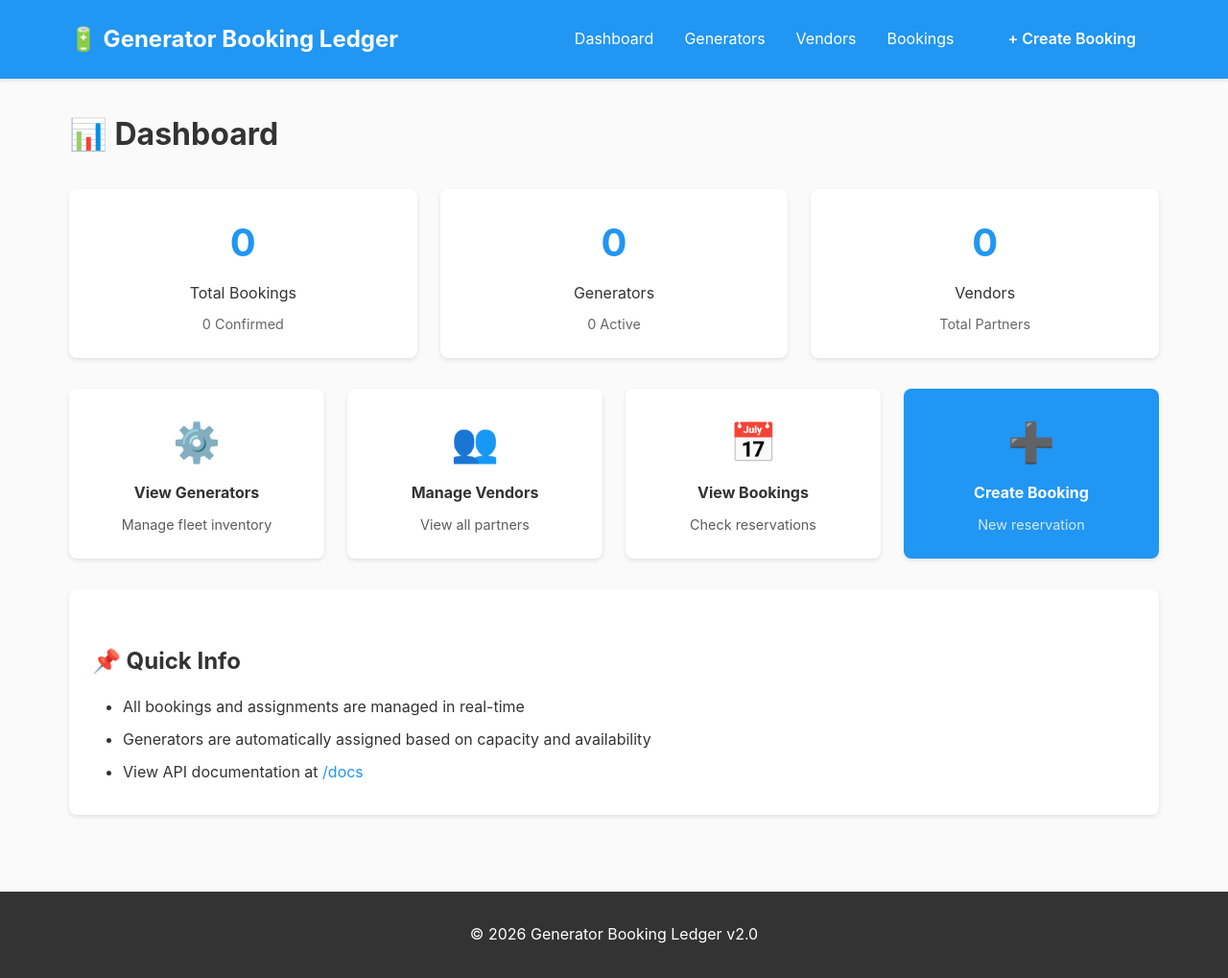
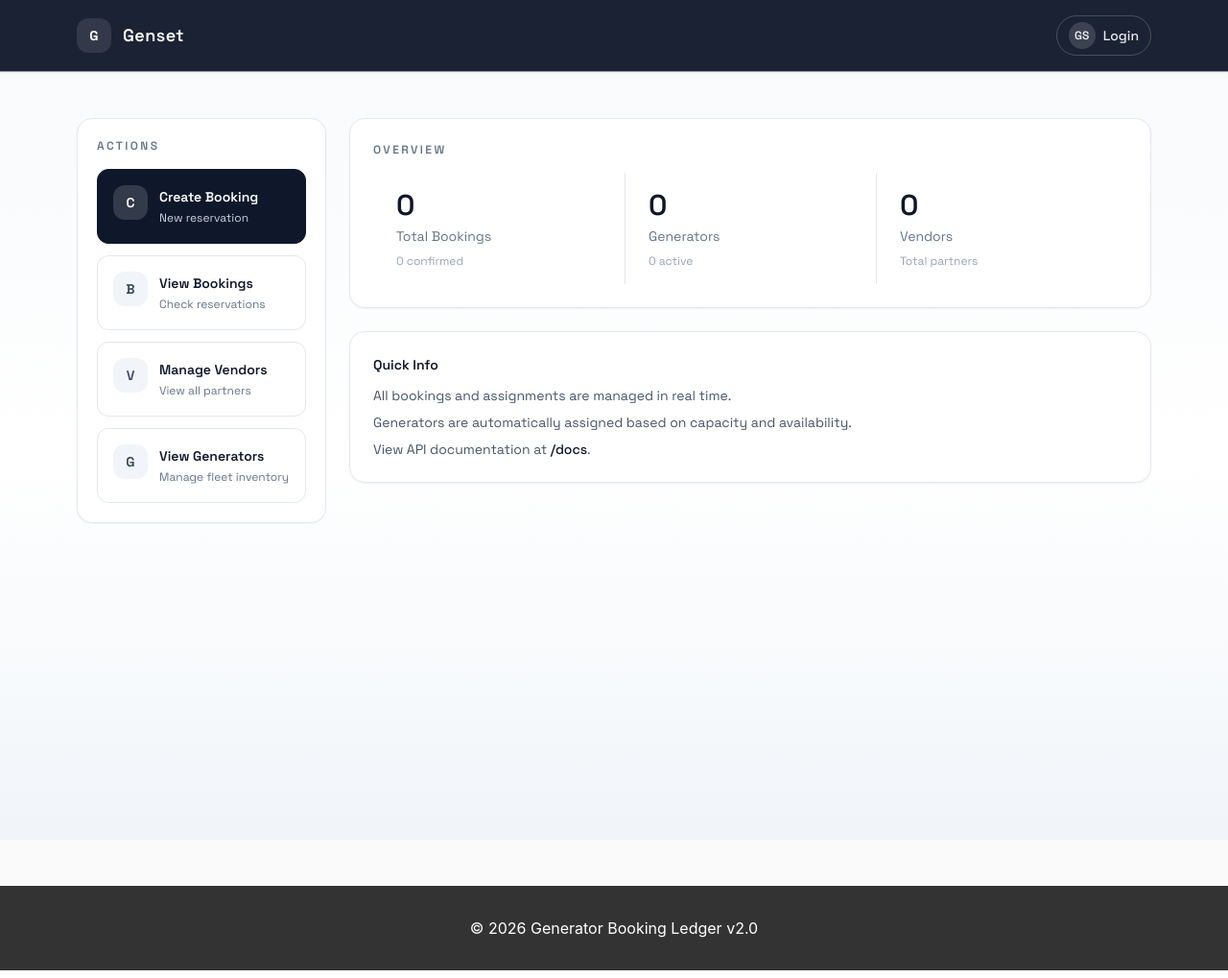
Before and after one commit to Abhishek3670/generator-ledger, a FastAPI app: page / in a window 1280 px wide. Shown: the whole page at 96% size. Run offline with FastAPI, Linux system fonts and the light colour scheme; some libraries are stand-ins or nearby versions.

Commit message:
Redesign dashboard layout and nav

```diff
--- a/web/templates/base.html
+++ b/web/templates/base.html
@@ -5,18 +5,25 @@
     <meta name="viewport" content="width=device-width, initial-scale=1.0">
     <title>Generator Booking Ledger</title>
     <link rel="stylesheet" href="/static/css/styles.css">
+    <link rel="preconnect" href="https://fonts.googleapis.com">
+    <link rel="preconnect" href="https://fonts.gstatic.com" crossorigin>
+    <link href="https://fonts.googleapis.com/css2?family=Space+Grotesk:wght@400;500;600;700&display=swap" rel="stylesheet">
+    <script src="https://cdn.tailwindcss.com"></script>
+    {% block head %}{% endblock %}
 </head>
 <body>
-    <nav class="navbar">
-        <div class="nav-container">
-            <div class="nav-brand">🔋 Generator Booking Ledger</div>
-            <ul class="nav-menu">
-                <li><a href="/">Dashboard</a></li>
-                <li><a href="/generators">Generators</a></li>
-                <li><a href="/vendors">Vendors</a></li>
-                <li><a href="/bookings">Bookings</a></li>
-                <li><a href="/create-booking" class="btn-primary">+ Create Booking</a></li>
-            </ul>
+    <nav class="sticky top-0 z-50 border-b border-slate-200/60 bg-slate-900/95 text-white shadow-sm backdrop-blur">
+        <div class="mx-auto flex max-w-6xl items-center justify-between px-4 py-4" style="font-family: 'Space Grotesk', ui-sans-serif, system-ui, -apple-system, 'Segoe UI', sans-serif;">
+            <a href="/" class="flex items-center gap-3 text-lg font-semibold tracking-wide">
+                <span class="inline-flex h-9 w-9 items-center justify-center rounded-xl bg-white/10 text-sm font-bold">G</span>
+                <span>Genset</span>
+            </a>
+            <div class="flex items-center">
+                <a href="#" class="flex items-center gap-2 rounded-full border border-white/20 px-3 py-1.5 text-sm font-medium text-white/90 transition hover:border-white/40 hover:text-white">
+                    <span class="inline-flex h-7 w-7 items-center justify-center rounded-full bg-white/15 text-xs font-semibold">GS</span>
+                    Login
+                </a>
+            </div>
         </div>
     </nav>
 
--- a/web/templates/index.html
+++ b/web/templates/index.html
@@ -1,62 +1,93 @@
 {% extends "base.html" %}
 
+{% block head %}
+<style>
+    @keyframes fadeUp {
+        0% {
+            opacity: 0;
+            transform: translateY(10px);
+        }
+        100% {
+            opacity: 1;
+            transform: translateY(0);
+        }
+    }
+</style>
+{% endblock %}
+
 {% block content %}
-<div class="container">
-    <h1>📊 Dashboard</h1>
+<div class="min-h-screen bg-gradient-to-b from-slate-50 via-white to-slate-100">
+    <div class="mx-auto max-w-6xl px-4 py-10 lg:py-12 [animation:fadeUp_0.6s_ease-out]" style="font-family: 'Space Grotesk', ui-sans-serif, system-ui, -apple-system, 'Segoe UI', sans-serif;">
+        <div class="grid gap-6 lg:grid-cols-[260px_1fr]">
+            <aside class="rounded-2xl border border-slate-200 bg-white p-5 shadow-sm [animation:fadeUp_0.6s_ease-out_0.05s_both] lg:sticky lg:top-24">
+                <div class="text-xs font-semibold uppercase tracking-[0.2em] text-slate-500">Actions</div>
+                <div class="mt-4 space-y-3">
+                    <a href="/create-booking" class="action-link group flex items-center gap-3 rounded-xl border border-slate-900 bg-slate-900 p-4 text-white transition hover:bg-slate-800">
+                        <span class="action-icon inline-flex h-9 w-9 items-center justify-center rounded-xl bg-white/15 text-sm font-semibold text-white">C</span>
+                        <div class="action-text">
+                            <div class="text-sm font-semibold">Create Booking</div>
+                            <div class="mt-1 text-xs text-slate-300">New reservation</div>
+                        </div>
+                    </a>
 
-    <div class="stats-grid">
-        <div class="stat-card">
-            <div class="stat-value">{{ total_bookings }}</div>
-            <div class="stat-label">Total Bookings</div>
-            <div class="stat-sub">{{ confirmed_bookings }} Confirmed</div>
+                    <a href="/bookings" class="action-link group flex items-center gap-3 rounded-xl border border-slate-200 bg-white p-4 text-slate-900 transition hover:border-slate-300 hover:bg-slate-50">
+                        <span class="action-icon inline-flex h-9 w-9 items-center justify-center rounded-xl bg-slate-100 text-sm font-semibold text-slate-700 transition group-hover:bg-slate-200">B</span>
+                        <div class="action-text">
+                            <div class="text-sm font-semibold">View Bookings</div>
+                            <div class="mt-1 text-xs text-slate-500">Check reservations</div>
                         </div>
+                    </a>
 
-        <div class="stat-card">
-            <div class="stat-value">{{ total_generators }}</div>
-            <div class="stat-label">Generators</div>
-            <div class="stat-sub">{{ active_generators }} Active</div>
+                    <a href="/vendors" class="action-link group flex items-center gap-3 rounded-xl border border-slate-200 bg-white p-4 text-slate-900 transition hover:border-slate-300 hover:bg-slate-50">
+                        <span class="action-icon inline-flex h-9 w-9 items-center justify-center rounded-xl bg-slate-100 text-sm font-semibold text-slate-700 transition group-hover:bg-slate-200">V</span>
+                        <div class="action-text">
+                            <div class="text-sm font-semibold">Manage Vendors</div>
+                            <div class="mt-1 text-xs text-slate-500">View all partners</div>
                         </div>
+                    </a>
 
-        <div class="stat-card">
-            <div class="stat-value">{{ total_vendors }}</div>
-            <div class="stat-label">Vendors</div>
-            <div class="stat-sub">Total Partners</div>
+                    <a href="/generators" class="action-link group flex items-center gap-3 rounded-xl border border-slate-200 bg-white p-4 text-slate-900 transition hover:border-slate-300 hover:bg-slate-50">
+                        <span class="action-icon inline-flex h-9 w-9 items-center justify-center rounded-xl bg-slate-100 text-sm font-semibold text-slate-700 transition group-hover:bg-slate-200">G</span>
+                        <div class="action-text">
+                            <div class="text-sm font-semibold">View Generators</div>
+                            <div class="mt-1 text-xs text-slate-500">Manage fleet inventory</div>
+                        </div>
+                    </a>
+                </div>
+            </aside>
+
+            <main class="space-y-6 [animation:fadeUp_0.6s_ease-out_0.1s_both]">
+                <section class="rounded-2xl border border-slate-200 bg-white p-6 shadow-sm">
+                    <div class="text-xs font-semibold uppercase tracking-[0.2em] text-slate-500">Overview</div>
+                    <div class="mt-4 grid divide-y divide-slate-200 sm:grid-cols-3 sm:divide-y-0 sm:divide-x">
+                        <div class="py-4 sm:px-6">
+                            <div class="text-3xl font-semibold text-slate-900">{{ total_bookings }}</div>
+                            <div class="mt-1 text-sm text-slate-500">Total Bookings</div>
+                            <div class="mt-2 text-xs text-slate-400">{{ confirmed_bookings }} confirmed</div>
+                        </div>
+                        <div class="py-4 sm:px-6">
+                            <div class="text-3xl font-semibold text-slate-900">{{ total_generators }}</div>
+                            <div class="mt-1 text-sm text-slate-500">Generators</div>
+                            <div class="mt-2 text-xs text-slate-400">{{ active_generators }} active</div>
+                        </div>
+                        <div class="py-4 sm:px-6">
+                            <div class="text-3xl font-semibold text-slate-900">{{ total_vendors }}</div>
+                            <div class="mt-1 text-sm text-slate-500">Vendors</div>
+                            <div class="mt-2 text-xs text-slate-400">Total partners</div>
                         </div>
                     </div>
+                </section>
 
-    <div class="actions-grid">
-        <a href="/generators" class="action-card">
-            <div class="action-icon">⚙️</div>
-            <div class="action-title">View Generators</div>
-            <div class="action-desc">Manage fleet inventory</div>
-        </a>
-
-        <a href="/vendors" class="action-card">
-            <div class="action-icon">👥</div>
-            <div class="action-title">Manage Vendors</div>
-            <div class="action-desc">View all partners</div>
-        </a>
-
-        <a href="/bookings" class="action-card">
-            <div class="action-icon">📅</div>
-            <div class="action-title">View Bookings</div>
-            <div class="action-desc">Check reservations</div>
-        </a>
-
-        <a href="/create-booking" class="action-card primary">
-            <div class="action-icon">➕</div>
-            <div class="action-title">Create Booking</div>
-            <div class="action-desc">New reservation</div>
-        </a>
+                <section class="rounded-2xl border border-slate-200 bg-white p-6 shadow-sm">
+                    <div class="text-sm font-semibold text-slate-900">Quick Info</div>
+                    <ul class="mt-3 space-y-2 text-sm text-slate-600">
+                        <li>All bookings and assignments are managed in real time.</li>
+                        <li>Generators are automatically assigned based on capacity and availability.</li>
+                        <li>View API documentation at <a class="font-medium text-slate-900 hover:text-slate-700" href="/docs">/docs</a>.</li>
+                    </ul>
+                </section>
+            </main>
         </div>
-
-    <div class="info-section">
-        <h2>📌 Quick Info</h2>
-        <ul>
-            <li>All bookings and assignments are managed in real-time</li>
-            <li>Generators are automatically assigned based on capacity and availability</li>
-            <li>View API documentation at <a href="/docs">/docs</a></li>
-        </ul>
     </div>
 </div>
 {% endblock %}
```
Lines whose indentation alone changed are shown as unchanged.
